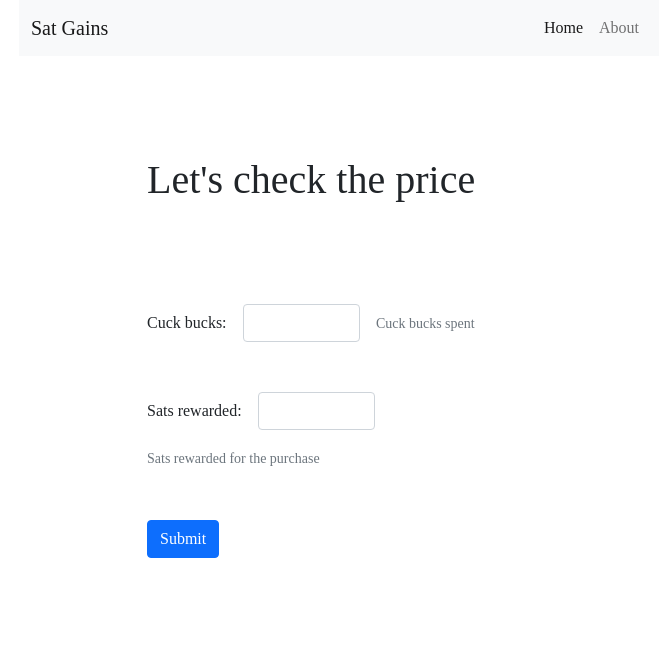
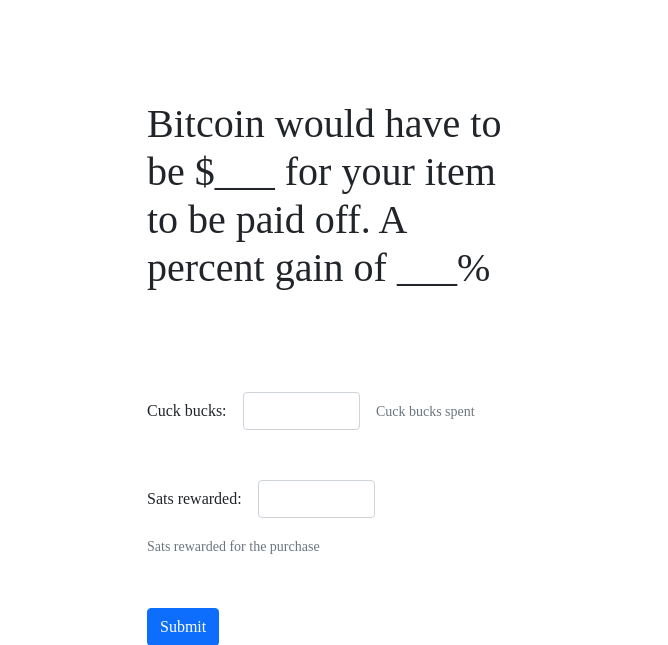
Before and after one commit to figgyfigs/sats-gains-app, a Flask app: page / in a window 1280 px wide. Shown: the top 645 px of the page, without its empty margins (301-969 px from the left). Run offline with Flask 2, Linux system fonts and the light colour scheme.

Commit message:
Deleted navbar. There's really not use for it as of right now

```diff
--- a/app.py
+++ b/app.py
@@ -8,8 +8,6 @@
     submit = False
     final_price = "___"
     final_percent = "___"
-    #str = "Got sats back on a purchase? Calculate at what price bitcoin would have \
-        #to be in order for that item to be paid off."
 
     if request.method == "POST":
         amount_paid = request.form['amount']
--- a/templates/base.html
+++ b/templates/base.html
@@ -9,23 +9,8 @@
     <title>{% block title %} {% endblock %} </title>
 </head>
 <body>
-        <nav class="navbar navbar-expand-lg navbar-light bg-light">
-            <div class="container-fluid">
-                <a class="navbar-brand" href="#">Sat Gains</a>
-                <button class="navbar-toggler" type="button" data-bs-toggle="collapse" data-bs-target="#navbarNavAltMarkup" aria-controls="navbarNavAltMarkup" aria-expanded="false" aria-label="Toggle navigation">
-                <span class="navbar-toggler-icon"></span>
-                </button>
-                <div class="collapse navbar-collapse" id="navbarNavAltMarkup">
-                <div class="navbar-nav">
-                    <a class="nav-link active" aria-current="page" href="">Home</a>
-                    <a class="nav-link" href="about">About</a>
-                </div>
-                </div>
-            </div>
-        </nav>
     {% block body %}
     {% endblock %}
     <script src="https://cdn.jsdelivr.net/npm/bootstrap@5.0.0-beta2/dist/js/bootstrap.bundle.min.js" integrity="sha384-b5kHyXgcpbZJO/tY9Ul7kGkf1S0CWuKcCD38l8YkeH8z8QjE0GmW1gYU5S9FOnJ0" crossorigin="anonymous"></script>
-
 </body>
 </html>
--- a/templates/index.html
+++ b/templates/index.html
@@ -1,7 +1,7 @@
 {% extends "base.html" %}
 
 {% block title %}
-    Home Page
+    Sats the standard
 {% endblock %}
 
 
@@ -11,7 +11,7 @@
         {% if submit %}
             <h1><bold>Bitcoin would have to be ${{ price }} for your item to be paid off. A percent gain of {{ percent }}%.</bold></h1>
         {% else %}
-            <h1>Let's check the price</h1>
+            <h1>Bitcoin would have to be ${{ price }} for your item to be paid off. A percent gain of {{ percent }}%</h1>
         {% endif %}
     </div>
 
```
